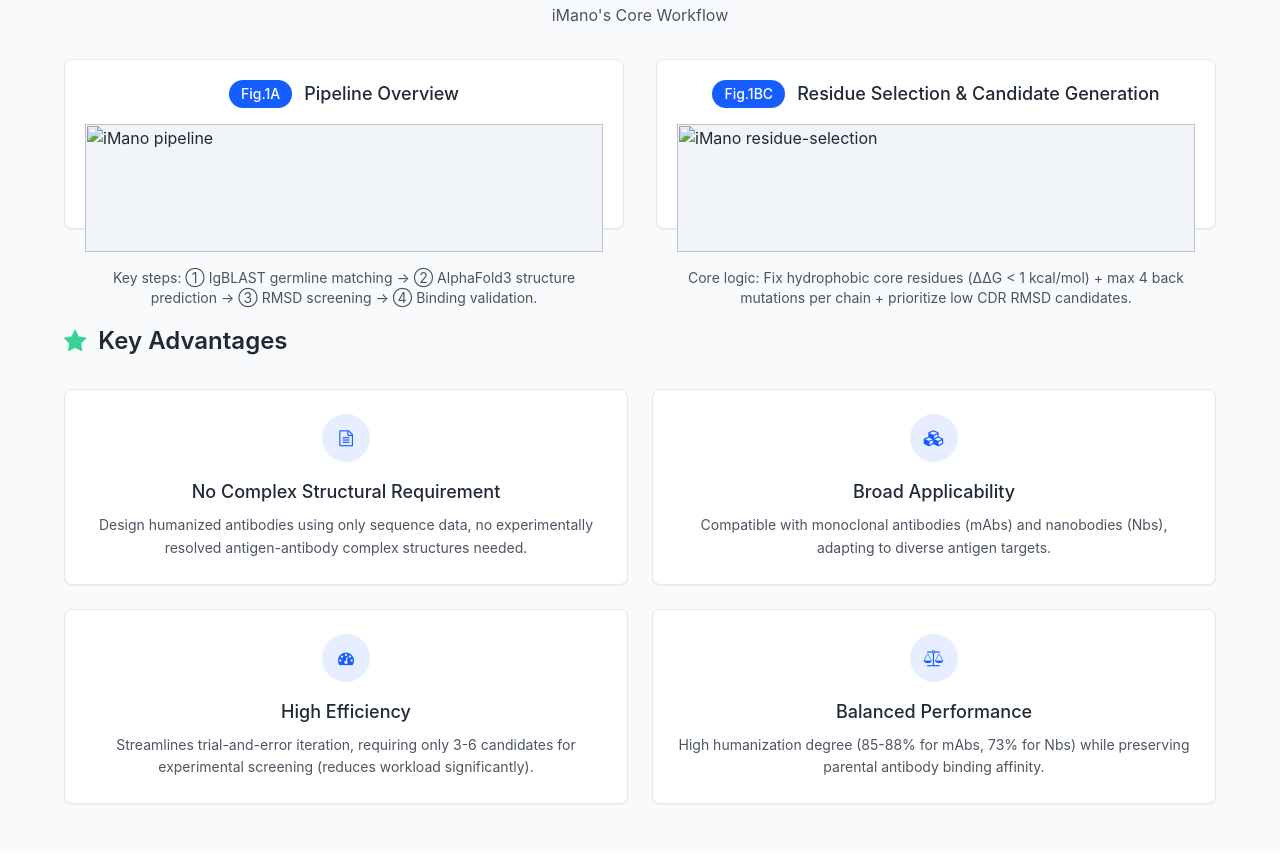
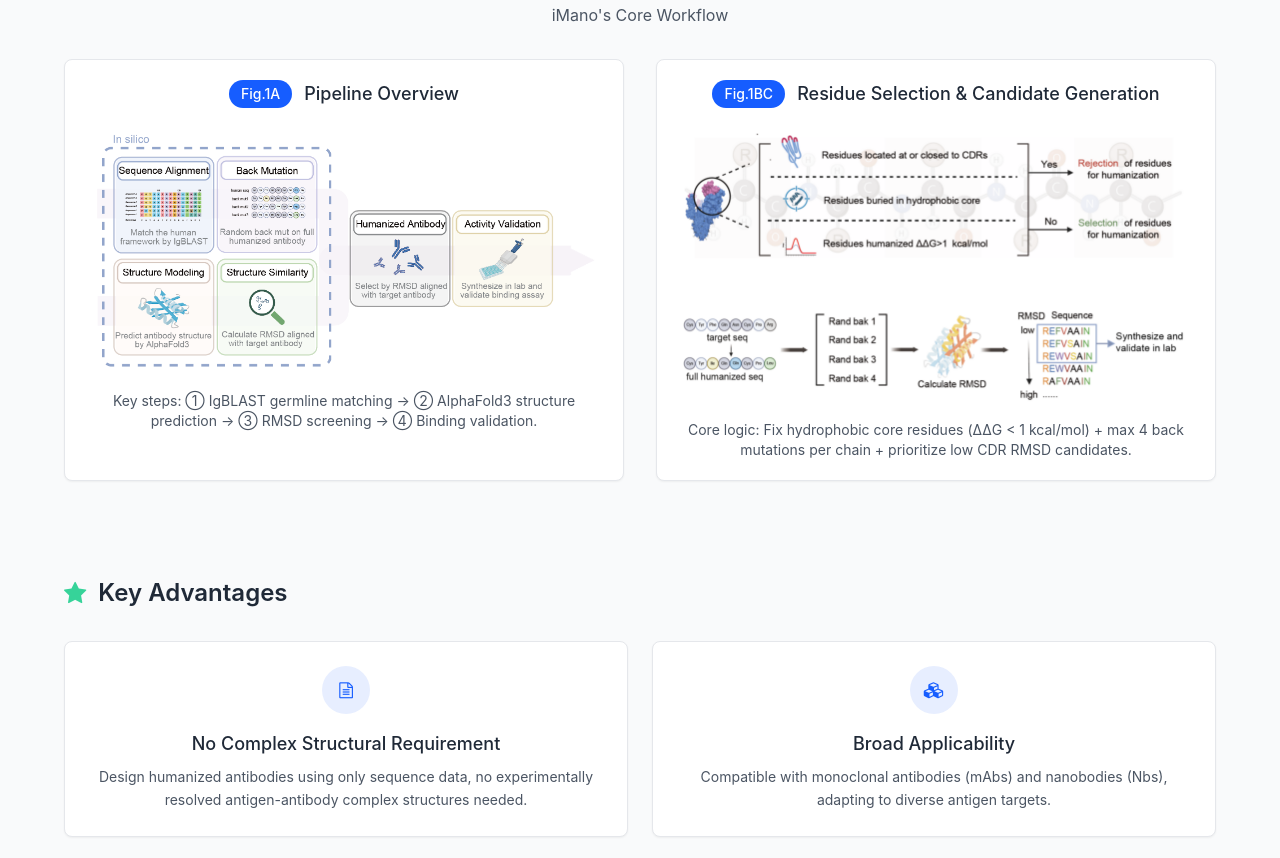
Before and after one commit to SII-TianleiYing/SII-TianleiYing.github.io, a plain HTML site: page imano-page/index.html in a window 1280 px wide. Shown: the part 1077-1935 px from the top of the page. Drawn offline with nearby package versions, Linux system fonts and the light colour scheme.

Commit message:
Update index.html

```diff
--- a/imano-page/index.html
+++ b/imano-page/index.html
@@ -84,7 +84,7 @@
                     <!-- 自适应原始比例图片容器 -->
                     <div class="img-container mb-4">
                         <!-- 替换为Fig.1A真实图片路径 -->
-                        <img src="imano-page/iMano 1a.png" alt="iMano pipeline">
+                        <img src="iMano 1a.png" alt="iMano pipeline">
                     </div>
                     <p class="text-sm text-gray-600 text-center">
                         Key steps: ① IgBLAST germline matching → ② AlphaFold3 structure prediction → ③ RMSD screening → ④ Binding validation.
@@ -100,7 +100,7 @@
                     <!-- 自适应原始比例图片容器（仅一张合并图） -->
                     <div class="img-container mb-4">
                         <!-- 替换为1BC合并后的真实图片路径 -->
-                        <img src="imano-page/iMano 1bc.png" alt="iMano residue-selection">
+                        <img src="iMano 1bc.png" alt="iMano residue-selection">
                     </div>
                     <p class="text-sm text-gray-600 text-center">
                         Core logic: Fix hydrophobic core residues (ΔΔG < 1 kcal/mol) + max 4 back mutations per chain + prioritize low CDR RMSD candidates.
```
